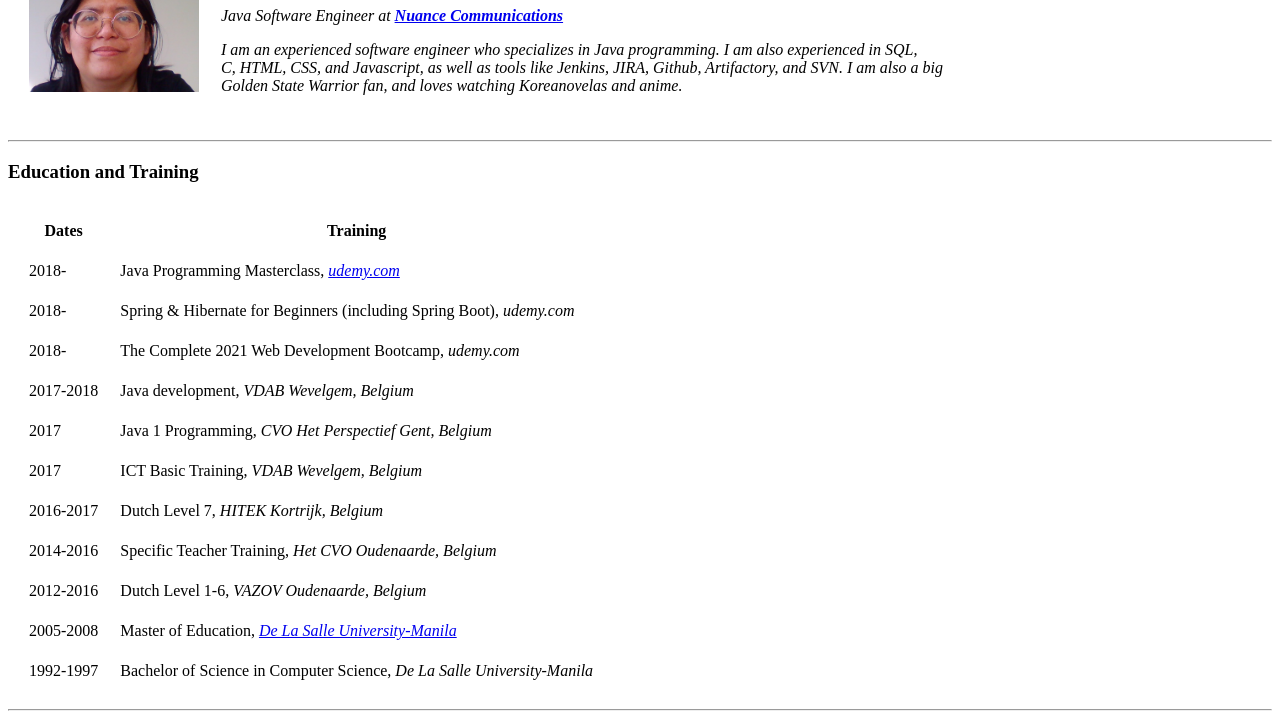
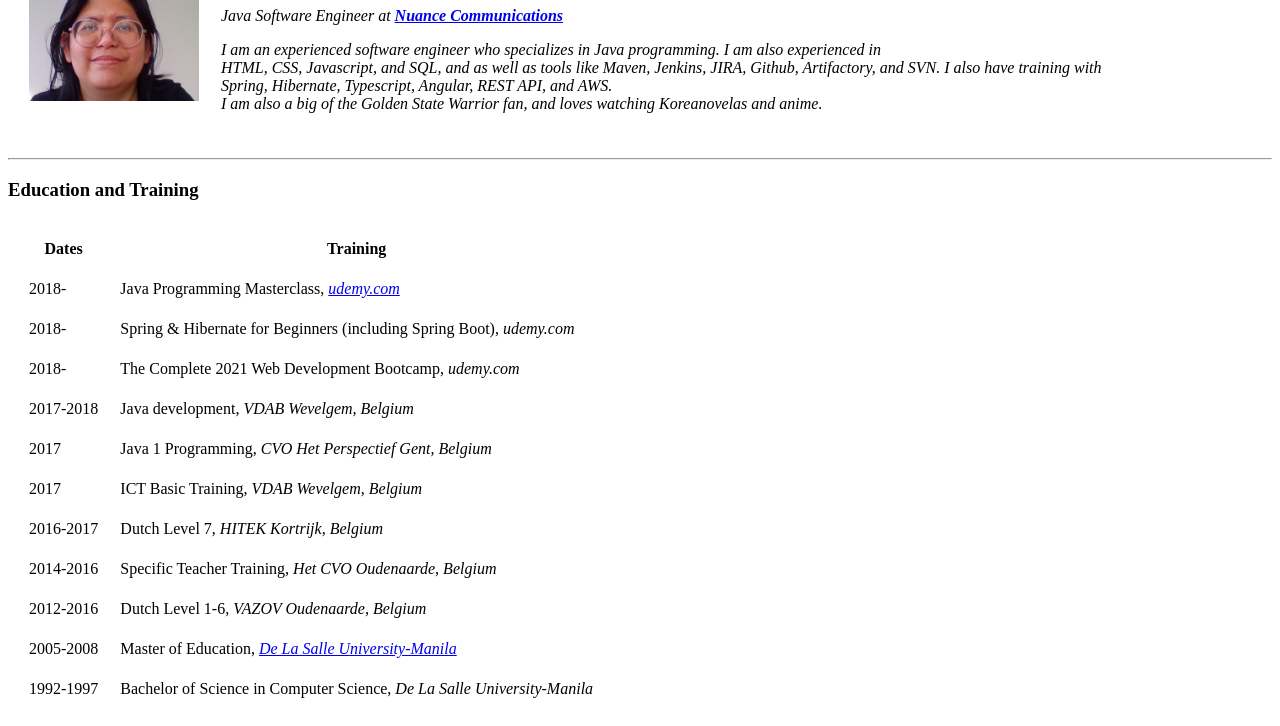
Before and after one commit to michelle422/cv, a plain HTML site: page index.html in a window 1280 px wide. Shown: the part 102-828 px from the top of the page. Drawn offline with Linux system fonts and the light colour scheme.

Commit message:
Updated summary in cv

```diff
--- a/index.html
+++ b/index.html
@@ -10,9 +10,10 @@
         <td><img src="images/chelo2.jpg" width="170px" height="150px" alt="michelle profile picture"></td>
         <td><h1>Ma. Michelle Norico</h1>
         <p><em>Java Software Engineer at <strong><a href="https://www.nuance.com/index.html" target="_blank">Nuance Communications</a></strong></em></p>
-        <p><em>I am an experienced software engineer who specializes in Java programming. I am also experienced in SQL, <br>
-          C, HTML, CSS, and Javascript, as well as tools like Jenkins, JIRA, Github, Artifactory, and SVN. I am also a big <br>
-          Golden State Warrior fan, and loves watching Koreanovelas and anime.</em></p></td>
+        <p><em>I am an experienced software engineer who specializes in Java programming. I am also experienced in <br>
+          HTML, CSS, Javascript, and SQL, and as well as tools like Maven, Jenkins, JIRA, Github, Artifactory, and SVN. I also have training with <br>
+          Spring, Hibernate, Typescript, Angular, REST API, and AWS. <br>
+          I am also a big of the Golden State Warrior fan, and loves watching Koreanovelas and anime.</em></p></td>
       </tr>
     </table>
     <hr>
```
